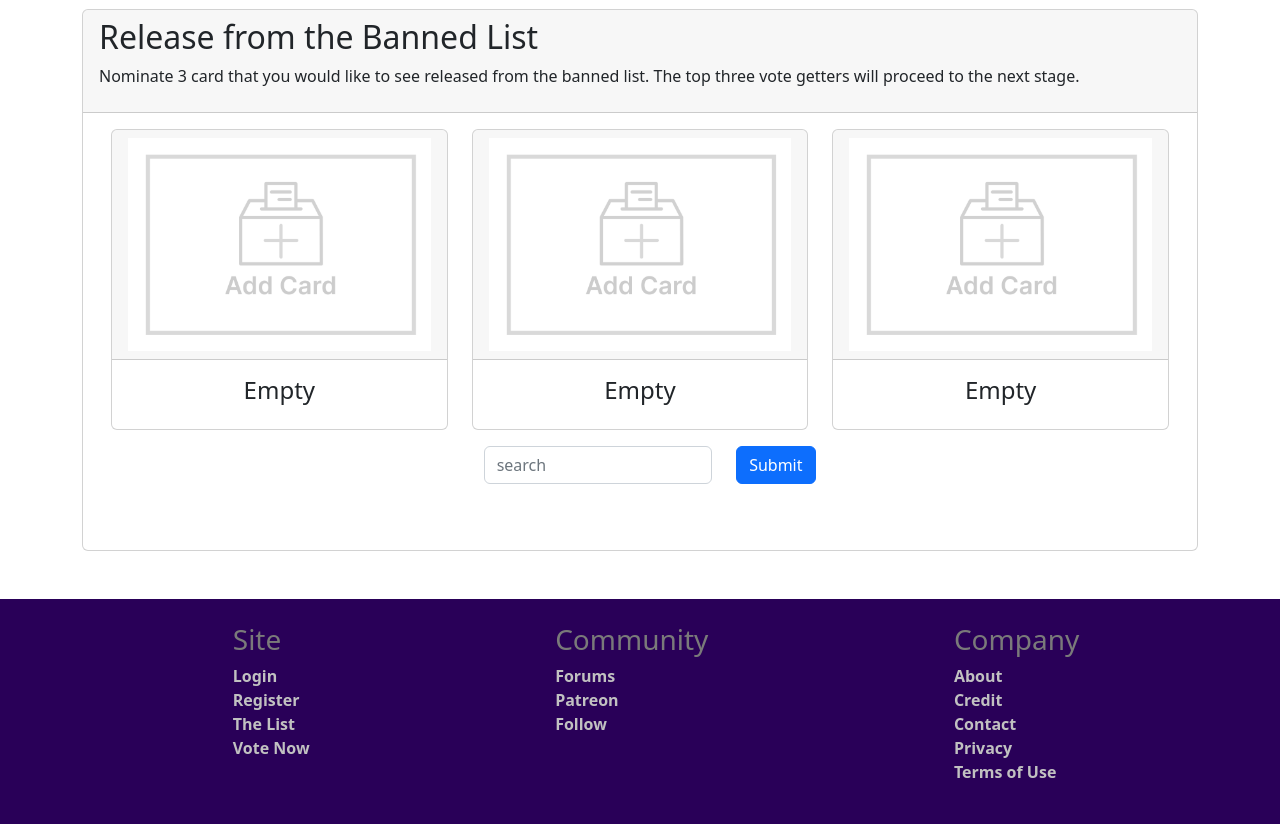
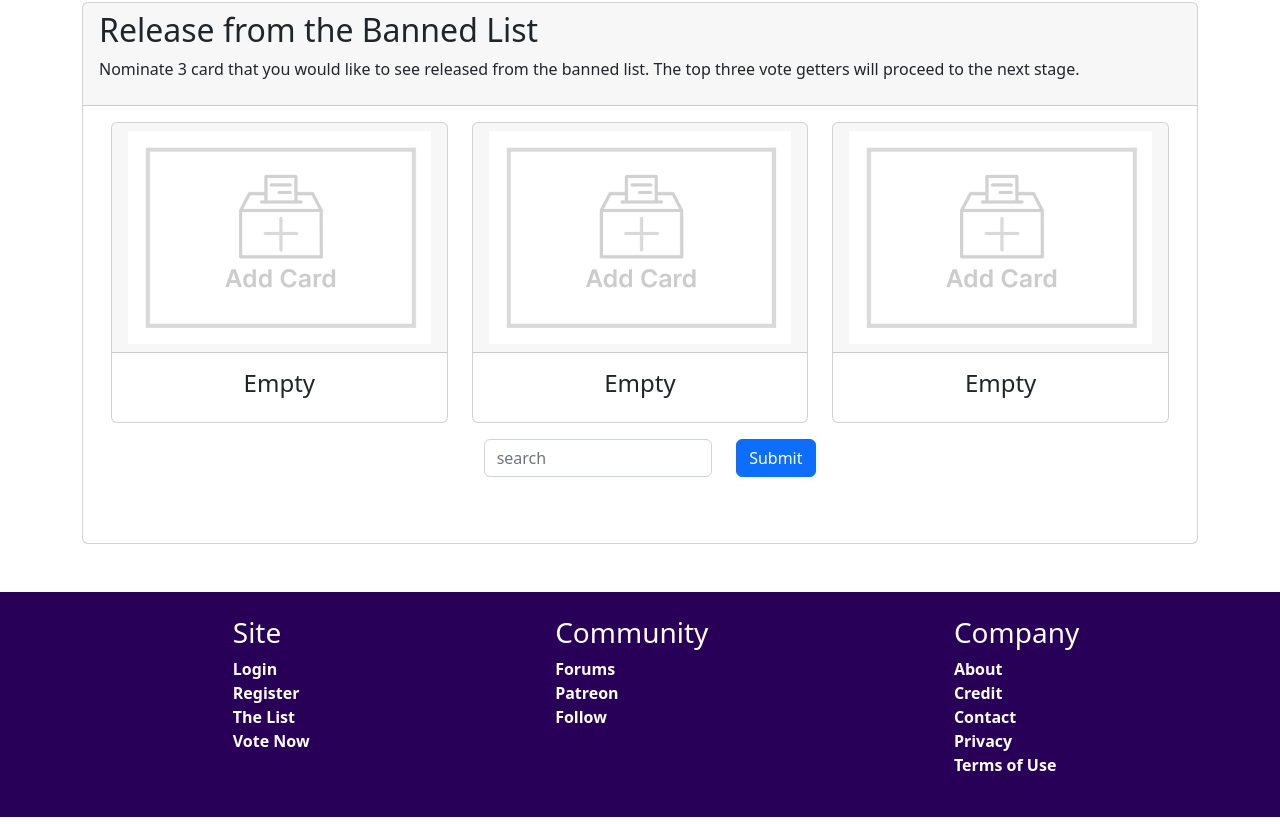
Before and after one commit to IanSLosch/nureactproject, a React (Create React App) app: page /voting in a window 1280 px wide. Shown: the part 927-1751 px from the top of the page. Built offline with nearby package versions, Linux system fonts and the light colour scheme.

Commit message:
footer css

```diff
--- a/src/components/Footer/Footer.css
+++ b/src/components/Footer/Footer.css
@@ -4,12 +4,12 @@ li {
 
 h3 {
   padding-left: 2rem;
-  color: rgb(122, 122, 122);
+  color: rgb(255, 255, 255);
 }
 
 
 .link {
-  color: rgb(193, 193, 193); /* Changes the color of the hyperlink */
+  color: rgb(255, 255, 255); /* Changes the color of the hyperlink */
   text-decoration: none; /* Removes the underline */
   font-weight: bold; /* Makes the text bold */
 }
--- a/src/components/Footer/Footer.js
+++ b/src/components/Footer/Footer.js
@@ -1,8 +1,8 @@
-import { Container, Row, Col } from 'reactstrap'
+import { Container} from 'reactstrap'
 import { useState, useEffect } from "react";
 import { useLocation } from "react-router-dom";
 import './Footer.css'
-// import { Link } from 'react-router-dom'
+import { Link } from 'react-router-dom'
 
 const Footer = () => {
     const [backgroundColor, setBackgroundColor] = useState('')
@@ -16,35 +16,34 @@ const Footer = () => {
         }
     }, [location])
 
-
     return (
         <footer className="site-footer" style={{ backgroundColor }}>
             <Container className='d-flex justify-content-around py-4 px-4'>
                 <div>
                     <h3>Site</h3>
                     <ul>
-                        <li className="link" href='login'>Login</li>
-                        <li className="link" href='login'>Register</li>
-                        <li className="link" href='bannedlist'>The List</li>
-                        <li className="link" href='voting'>Vote Now</li>
+                        <li ><Link className="link" to='login'>Login</Link></li>
+                        <li ><Link className="link" to='login'>Register</Link></li>
+                        <li ><Link className="link" to='bannedlist'>The List</Link></li>
+                        <li ><Link className="link" to='voting'>Vote Now</Link></li>
                     </ul>
                 </div>
                 <div>
                     <h3>Community</h3>
                     <ul>
-                        <li className="link" href='#'>Forums</li>
-                        <li className="link" href='#'>Patreon</li>
-                        <li className="link" href='#'>Follow</li>
+                        <li><Link className="link" to='#'>Forums</Link></li>
+                        <li><Link className="link" to='#'>Patreon</Link></li>
+                        <li><Link className="link" to='#'>Follow</Link></li>
                     </ul>
                 </div>
                 <div>
                     <h3>Company</h3>
                     <ul>
-                        <li className="link" href='about'>About</li>
-                        <li className="link" href='#'>Credit</li>
-                        <li className="link" href='#'>Contact</li>
-                        <li className="link" href='#'>Privacy</li>
-                        <li className="link" href='#'>Terms of Use</li>
+                        <li><Link className="link" to='about'>About</Link></li>
+                        <li><Link className="link" to='#'>Credit</Link></li>
+                        <li><Link className="link" to='#'>Contact</Link></li>
+                        <li><Link className="link" to='#'>Privacy</Link></li>
+                        <li><Link className="link" to='#'>Terms of Use</Link></li>
                     </ul>
                 </div>
             </Container>
--- a/src/features/ballot/Ballot.js
+++ b/src/features/ballot/Ballot.js
@@ -1,4 +1,4 @@
-import { Card, CardHeader, CardBody, Form, FormGroup, Label, Button, Container, Row, Col, Input } from 'reactstrap'
+import { Card, CardHeader, CardBody, Form, Button, Container, Row, Col, Input } from 'reactstrap'
 import VotingCard from '../votingcards/VotingCard'
 import { useEffect, useState } from 'react'
 import BANNEDLISTOBJECTS from '../../app/shared/BANNEDLISTOBJECTS.js'
--- a/src/pages/VotingPage.js
+++ b/src/pages/VotingPage.js
@@ -1,7 +1,7 @@
 import { Container, Row, Col, Card, CardBody, CardHeader } from 'reactstrap'
 // import image from '../app/assets/image/swayart.jpg'
 import Ballot from '../features/ballot/Ballot'
-// import { CountDown } from '../utils/countdown'
+import CountdownTimer from '../components/CountdownTimer/CountdownTimer'
 
 const VotingPage = () => {
 
@@ -12,8 +12,7 @@ const VotingPage = () => {
           <h2>Cast your vote</h2>
           <h4>A Magic the Gathering - Commander community-driven banned list variant</h4>
           <h2>Phase 1</h2>
-          <p>Insert CountDown</p>
-          {/* <CountDown /> */}
+          <CountdownTimer countdownTimestampMs={1682654400000} />
         </Col>
       </Row>
       <Ballot
```
